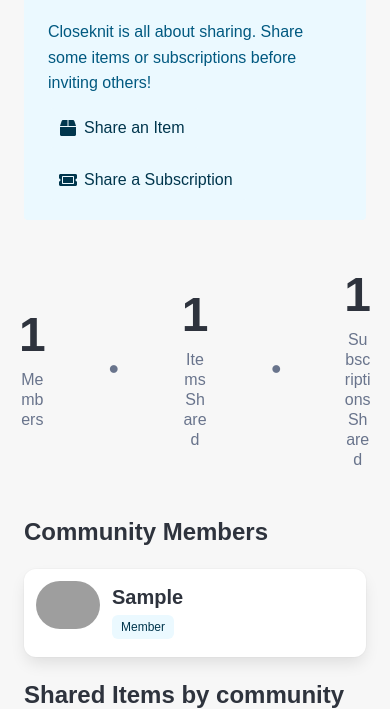
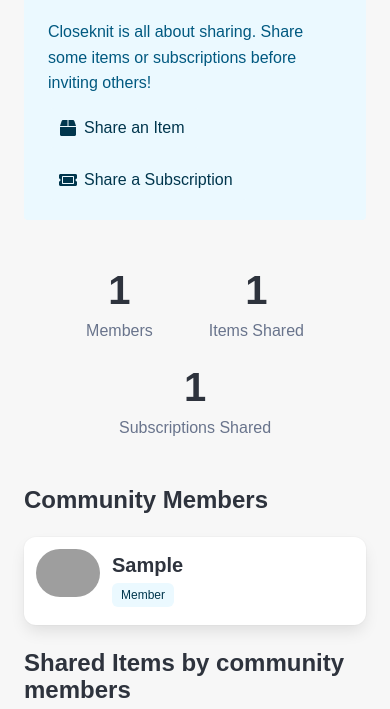
Before and after one commit to musadiqpeerzada/closeknit, a Django app: page /communities/1 in a window 390 px wide. Shown: the part 434-1143 px from the top of the page. Run offline with Django 5.2, Linux system fonts and the light colour scheme; a user stored in the database is signed in; tables that the repository leaves empty hold one stand-in row (values such as "Sample post"); some libraries are stand-ins or nearby versions; some web fonts are replaced; grey boxes are pictures that could not be loaded.

Commit message:
fix mobile view

```diff
--- a/backend/templates/backend/community/detail.html
+++ b/backend/templates/backend/community/detail.html
@@ -66,24 +66,36 @@
             {% endif %}
 
             <div class="mt-6 mb-6">
-                <div class="is-flex is-justify-content-center">
-                    <div class="is-flex is-align-items-center" style="gap: 3rem;">
-                        <div class="has-text-centered">
-                            <p class="title is-1 mb-2">{{ member_count }}</p>
+                <div class="columns is-mobile is-multiline is-centered">
+                    <div class="column is-narrow has-text-centered">
+                        <div class="px-4">
+                            <p class="title is-1 is-size-2-mobile mb-2">{{ member_count }}</p>
                             <p class="subtitle is-6 has-text-grey">Members</p>
                         </div>
+                    </div>
+
+                    <div class="column is-narrow is-hidden-mobile">
                         <div class="is-flex is-align-items-center has-text-grey px-4" style="height: 60px;">
                             <i class="fas fa-circle" style="font-size: 0.5rem;"></i>
                         </div>
-                        <div class="has-text-centered">
-                            <p class="title is-1 mb-2">{{ shared_items_count }}</p>
+                    </div>
+
+                    <div class="column is-narrow has-text-centered">
+                        <div class="px-4">
+                            <p class="title is-1 is-size-2-mobile mb-2">{{ shared_items_count }}</p>
                             <p class="subtitle is-6 has-text-grey">Items Shared</p>
                         </div>
+                    </div>
+
+                    <div class="column is-narrow is-hidden-mobile">
                         <div class="is-flex is-align-items-center has-text-grey px-4" style="height: 60px;">
                             <i class="fas fa-circle" style="font-size: 0.5rem;"></i>
                         </div>
-                        <div class="has-text-centered">
-                            <p class="title is-1 mb-2">{{ shared_subscriptions_count }}</p>
+                    </div>
+
+                    <div class="column is-narrow has-text-centered">
+                        <div class="px-4">
+                            <p class="title is-1 is-size-2-mobile mb-2">{{ shared_subscriptions_count }}</p>
                             <p class="subtitle is-6 has-text-grey">Subscriptions Shared</p>
                         </div>
                     </div>
```
